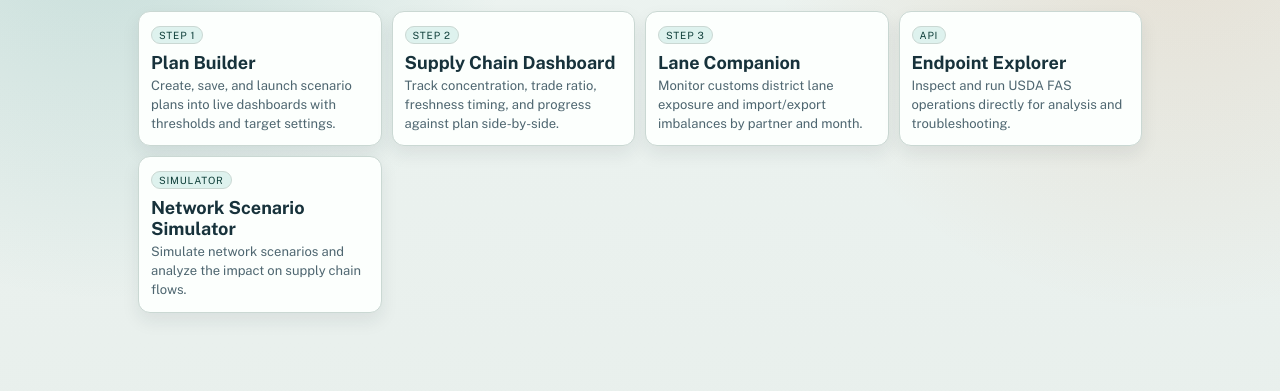
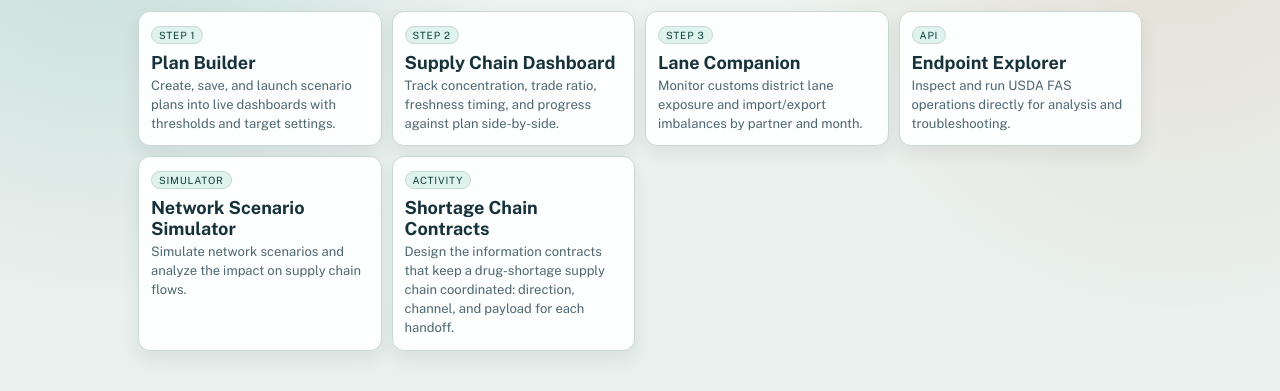
Before and after one commit to ustaibob/static-demos, a website: page index.html in a window 1280 px wide. Shown: the part 193-584 px from the top of the page. Drawn offline with nearby package versions, Linux system fonts and the light colour scheme.

Commit message:
added to index

```diff
--- a/index.html
+++ b/index.html
@@ -160,6 +160,11 @@
         <h2>Network Scenario Simulator</h2>
         <p>Simulate network scenarios and analyze the impact on supply chain flows.</p>
       </a>
+      <a class="card" href="/shortage-contracts">
+        <span class="tag">Activity</span>
+        <h2>Shortage Chain Contracts</h2>
+        <p>Design the information contracts that keep a drug-shortage supply chain coordinated: direction, channel, and payload for each handoff.</p>
+      </a>
     </section>
   </div>
 </body>
```
Also changed, not shown: README.md.
